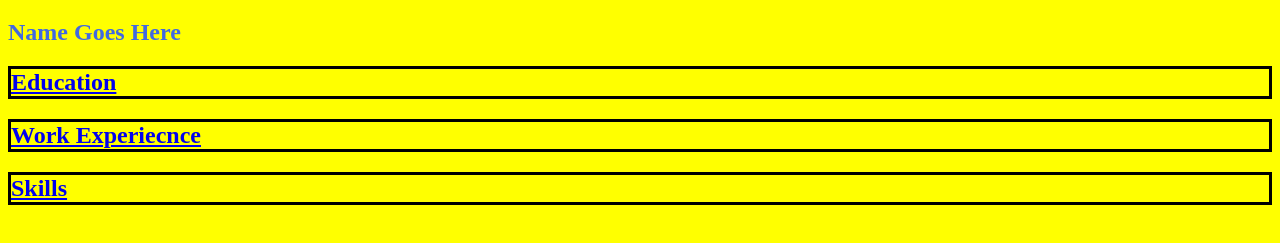
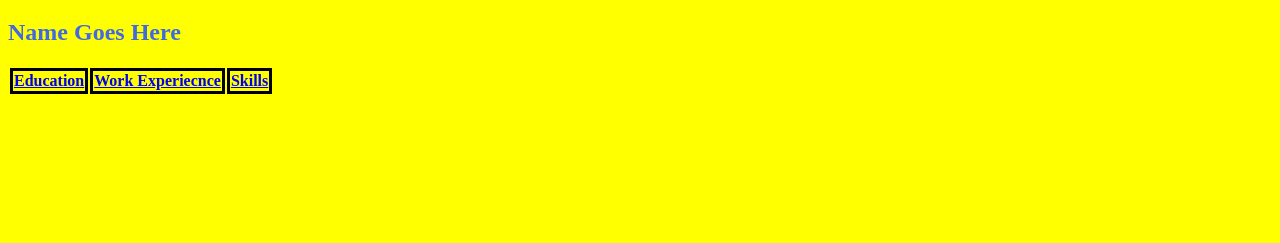
Before and after one commit to TCizzle01/Interactive-Resume-TC, a plain HTML site: page Final Project.html in a window 1280 px wide. Shown: the part 61-304 px from the top of the page. Drawn offline with Linux system fonts and the light colour scheme.

Commit message:
horz table

```diff
--- a/Final Project.html
+++ b/Final Project.html
@@ -6,9 +6,13 @@
     </head>
 <body>
     <h1>Interactive Resume</h1>
-    <h2 id="name">Name Goes Here</h2>
-    <h2 id="select"><a href="educationFP.html">Education</h2>
-    <h2 id="select"><a href="workex.html">Work Experiecnce</h2>
-    <h2 id="select"><a href="skills.html">Skills</h2>
+    <centre><h2 id="name">Name Goes Here</h2></centre>
+    <table>
+    <tr>
+        <th id="select"><a href="educationFP.html">Education</th>
+        <th id="select"><a href="workex.html">Work Experiecnce</th>
+        <th id="select"><a href="skills.html">Skills</th>
+    </tr>
+    </table>
 </body>
 </html>
```
